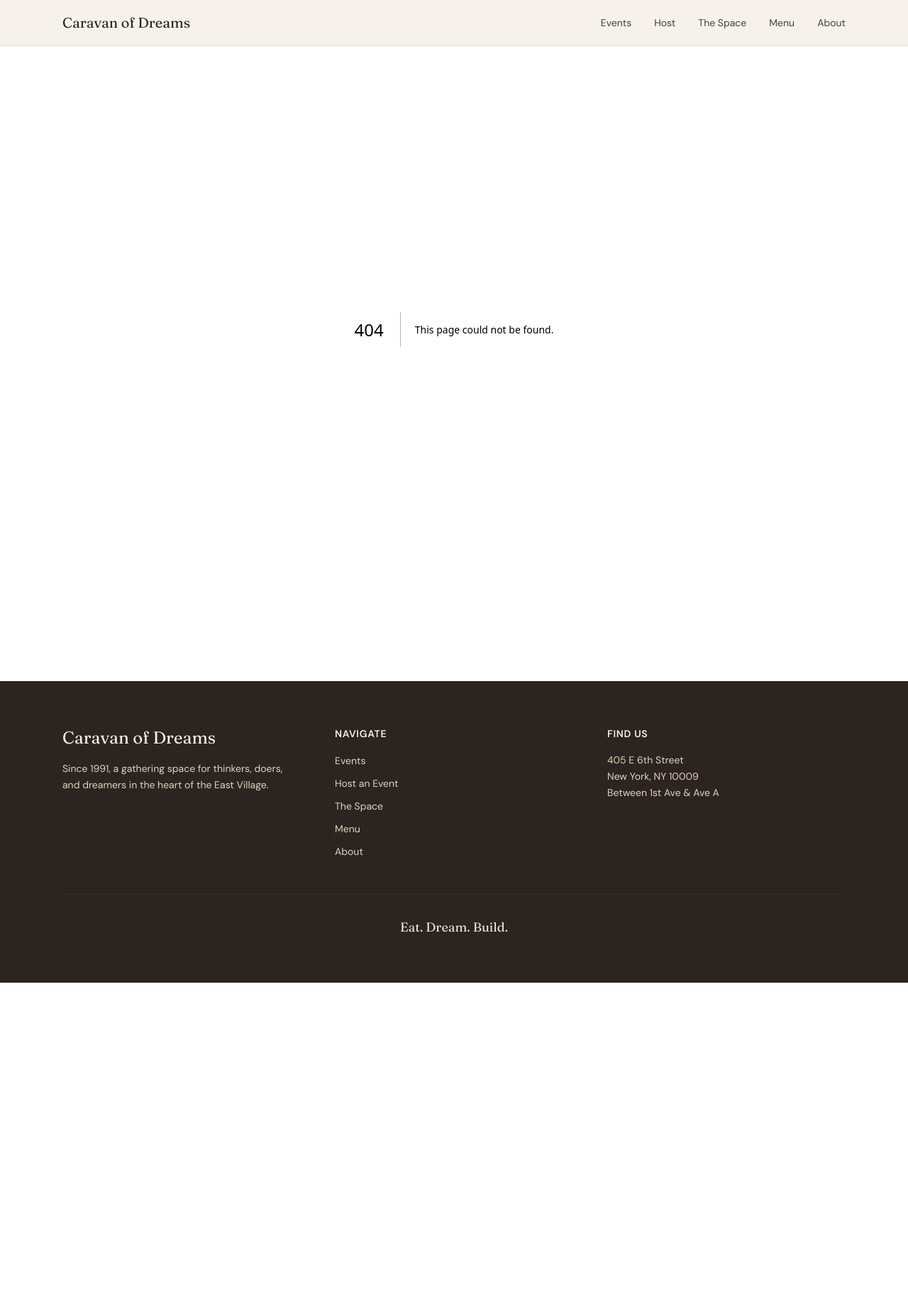
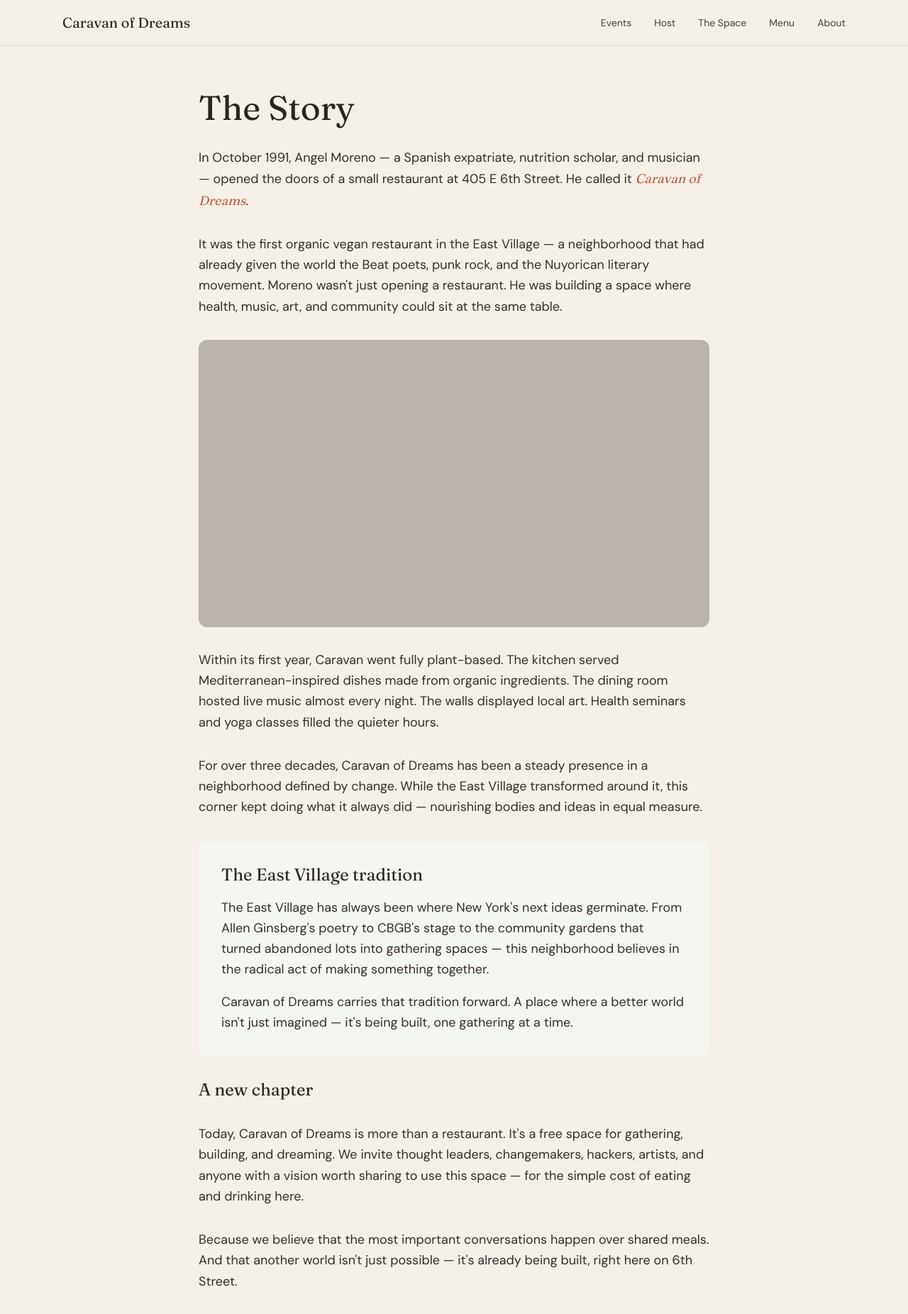
Before and after one commit to benvonwong-byte/CaravanOfDreams, a Next.js app: page /about in a window 1280 px wide. Before the commit this address had no page. Shown: the top 1852 px of the page at 71% size. Before the commit the page ends 1385 px from the top, so only its background shows below. Built offline with nearby package versions, Linux system fonts and the light colour scheme.

Commit message:
feat: build about page with founding story and East Village history

```diff
--- /dev/null
+++ b/src/app/about/page.tsx
@@ -0,0 +1,85 @@
+export const metadata = {
+  title: 'About — Caravan of Dreams',
+  description: 'The story of Caravan of Dreams — from a 1991 East Village vision to a gathering space for dreamers.',
+}
+
+export default function AboutPage() {
+  return (
+    <div className="max-w-3xl mx-auto px-6 py-16">
+      <h1 className="font-serif text-4xl md:text-5xl text-charcoal-700 mb-8">
+        The Story
+      </h1>
+
+      <div className="space-y-8 text-charcoal-600 leading-relaxed text-lg">
+        <p>
+          In October 1991, Angel Moreno — a Spanish expatriate, nutrition
+          scholar, and musician — opened the doors of a small restaurant at
+          405 E 6th Street. He called it{' '}
+          <span className="font-serif italic text-terracotta-500">
+            Caravan of Dreams
+          </span>
+          .
+        </p>
+
+        <p>
+          It was the first organic vegan restaurant in the East Village — a
+          neighborhood that had already given the world the Beat poets, punk
+          rock, and the Nuyorican literary movement. Moreno wasn&apos;t just
+          opening a restaurant. He was building a space where health, music,
+          art, and community could sit at the same table.
+        </p>
+
+        <div className="aspect-[16/9] bg-charcoal-200 rounded-card my-8" />
+
+        <p>
+          Within its first year, Caravan went fully plant-based. The kitchen
+          served Mediterranean-inspired dishes made from organic ingredients.
+          The dining room hosted live music almost every night. The walls
+          displayed local art. Health seminars and yoga classes filled the
+          quieter hours.
+        </p>
+
+        <p>
+          For over three decades, Caravan of Dreams has been a steady presence
+          in a neighborhood defined by change. While the East Village
+          transformed around it, this corner kept doing what it always did —
+          nourishing bodies and ideas in equal measure.
+        </p>
+
+        <div className="bg-sage-50 rounded-card p-8 my-8">
+          <h2 className="font-serif text-2xl text-charcoal-700 mb-4">
+            The East Village tradition
+          </h2>
+          <p>
+            The East Village has always been where New York&apos;s next ideas
+            germinate. From Allen Ginsberg&apos;s poetry to CBGB&apos;s stage
+            to the community gardens that turned abandoned lots into gathering
+            spaces — this neighborhood believes in the radical act of making
+            something together.
+          </p>
+          <p className="mt-4">
+            Caravan of Dreams carries that tradition forward. A place where a
+            better world isn&apos;t just imagined — it&apos;s being built,
+            one gathering at a time.
+          </p>
+        </div>
+
+        <h2 className="font-serif text-2xl text-charcoal-700">
+          A new chapter
+        </h2>
+        <p>
+          Today, Caravan of Dreams is more than a restaurant. It&apos;s a
+          free space for gathering, building, and dreaming. We invite thought
+          leaders, changemakers, hackers, artists, and anyone with a vision
+          worth sharing to use this space — for the simple cost of eating and
+          drinking here.
+        </p>
+        <p>
+          Because we believe that the most important conversations happen
+          over shared meals. And that another world isn&apos;t just possible
+          — it&apos;s already being built, right here on 6th Street.
+        </p>
+      </div>
+    </div>
+  )
+}
```
